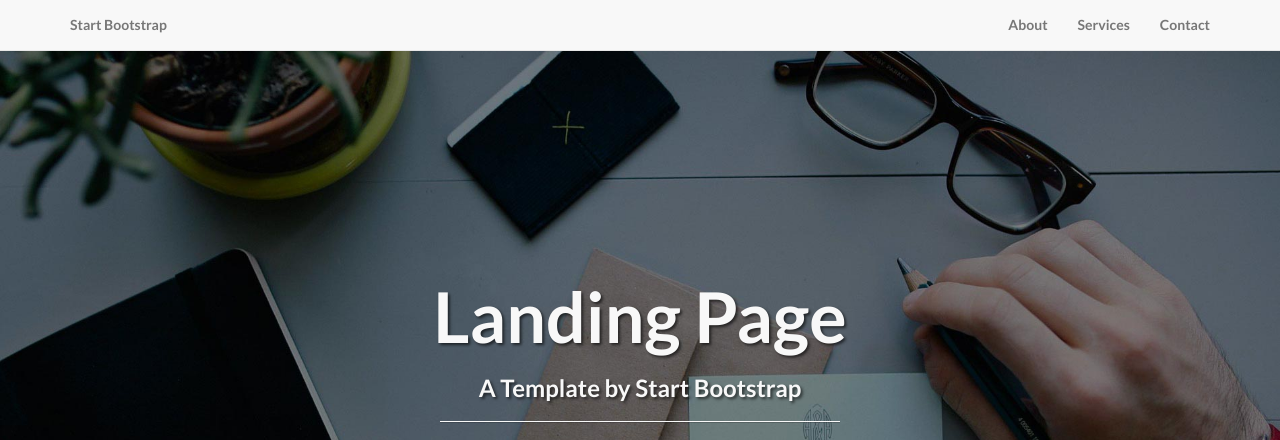
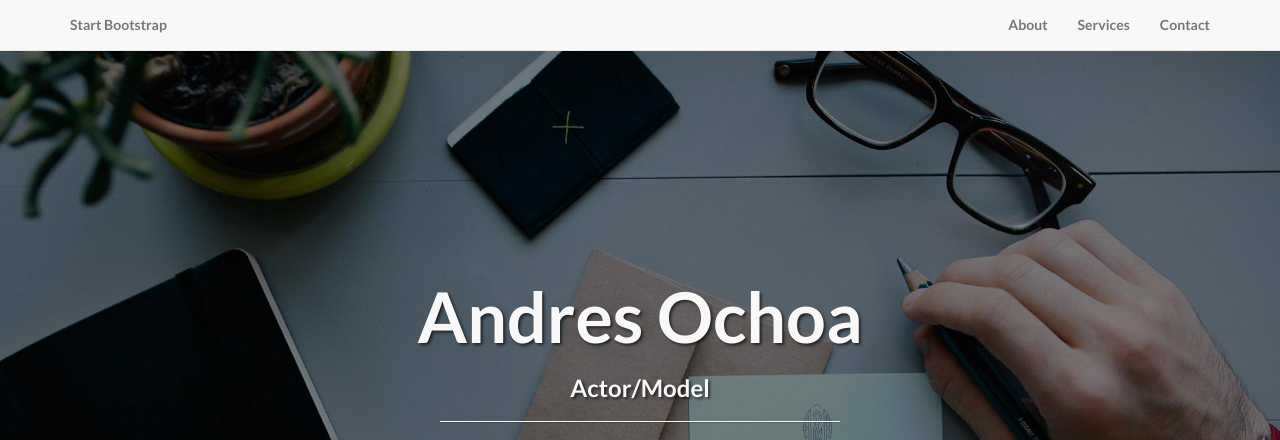
Before and after one commit to Andreso114/andreso114.github.io, a plain HTML site: page index.html in a window 1280 px wide. Shown: the top 440 px of the page. Drawn offline with Linux system fonts and the light colour scheme.

Commit message:
Updated titles

```diff
--- a/index.html
+++ b/index.html
@@ -9,7 +9,7 @@
     <meta name="description" content="">
     <meta name="author" content="">
 
-    <title>Landing Page - Start Bootstrap Theme</title>
+    <title>Andres J. Ochoa </title>
 
     <!-- Bootstrap Core CSS -->
     <link href="css/bootstrap.min.css" rel="stylesheet">
@@ -73,8 +73,8 @@
             <div class="row">
                 <div class="col-lg-12">
                     <div class="intro-message">
-                        <h1>Landing Page</h1>
-                        <h3>A Template by Start Bootstrap</h3>
+                        <h1>Andres Ochoa</h1>
+                        <h3>Actor/Model</h3>
                         <hr class="intro-divider">
                         <ul class="list-inline intro-social-buttons">
                             <li>
```
